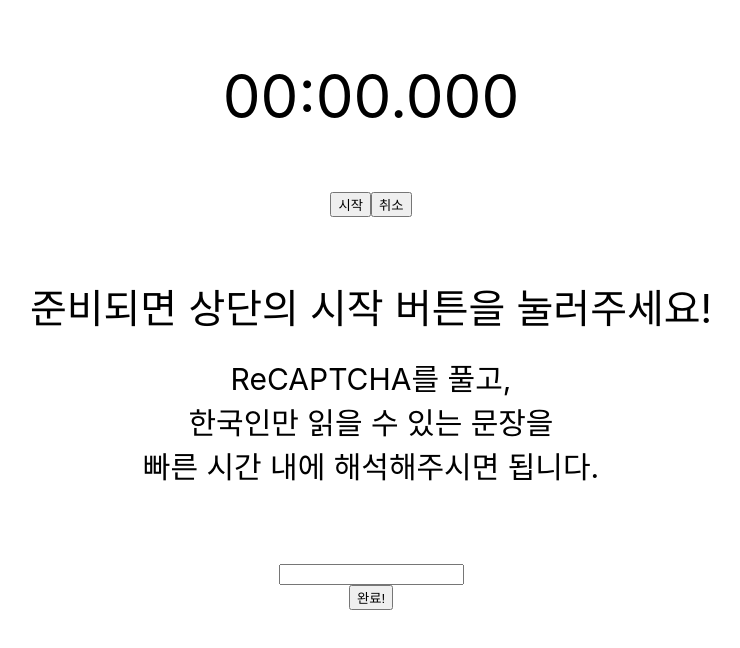
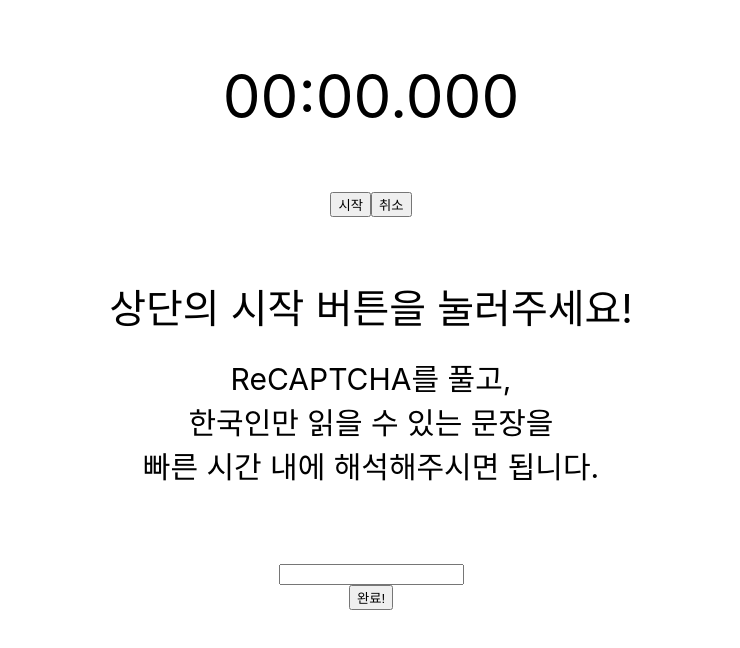
Before and after one commit to yymin1022/Google_I.O_Ext_Seoul_2023_Human_or_Robot, a React (Create React App) app: page / in a window 1280 px wide. Shown: the top 648 px of the page, without its empty margins (269-1009 px from the left). Built offline with nearby package versions, Linux system fonts and the light colour scheme.

Commit message:
Update App.tsx : Added Info TextView

```diff
--- a/src/App.tsx
+++ b/src/App.tsx
@@ -34,7 +34,7 @@ const App = () => {
                     </RecaptchaContainer>
                 :
                     <>
-                        <InfoText>준비되면 상단의 시작 버튼을 눌러주세요!</InfoText>
+                        <InfoText>상단의 시작 버튼을 눌러주세요!</InfoText>
                         <InfoTextSub>ReCAPTCHA를 풀고,<br/>한국인만 읽을 수 있는 문장을<br/>빠른 시간 내에 해석해주시면 됩니다.</InfoTextSub>
                     </>
             }
```
